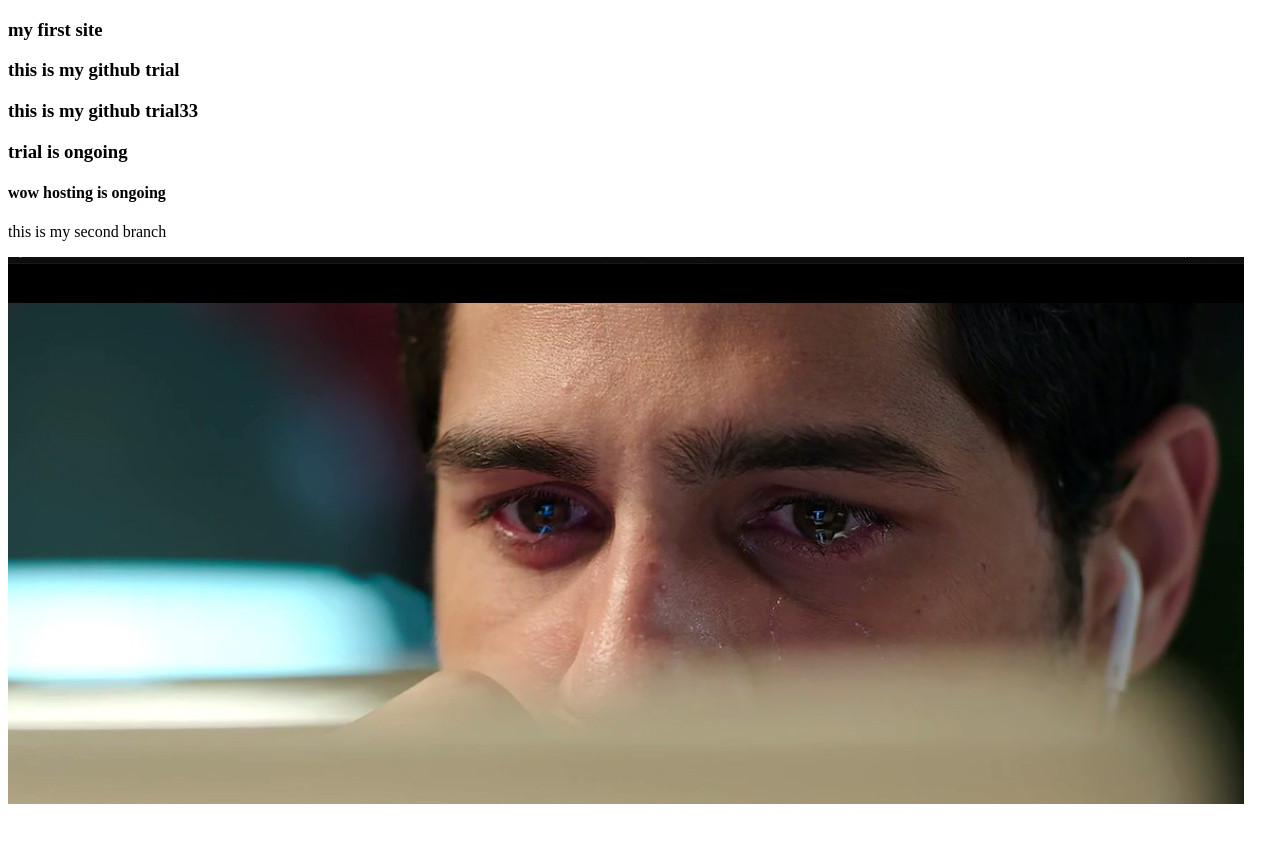
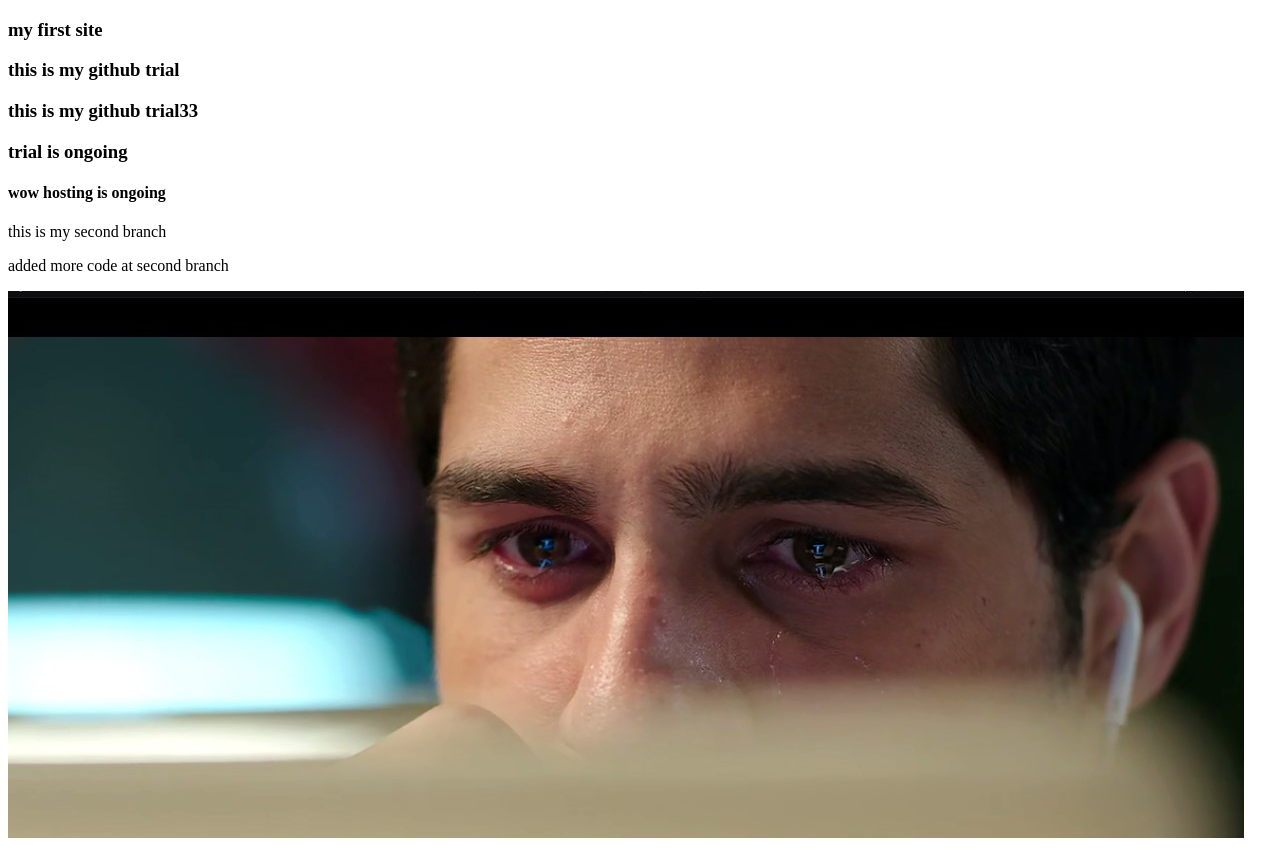
Before and after one commit to nwzz/my-portfolio, a plain HTML site: page index.html in a window 1280 px wide. Before the commit the page ends 816 px from the top, so only its background shows below. Drawn offline with Linux system fonts and the light colour scheme.

Commit message:
second branch commit

```diff
--- a/index.html
+++ b/index.html
@@ -12,6 +12,7 @@
     <h3>trial is ongoing</h3>
     <h4>wow hosting is ongoing</h4>
     <p>this is my second branch</p>
+    <p>added more code at second branch</p>
     <img src="arjun.jpg" alt="">
 </body>
 </html>
```
